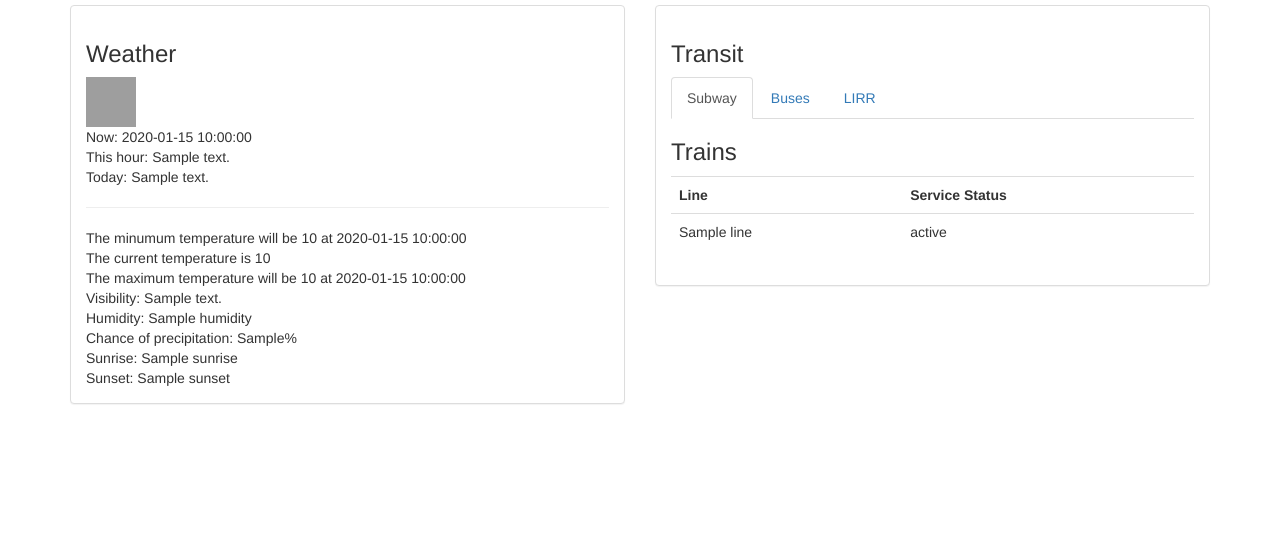
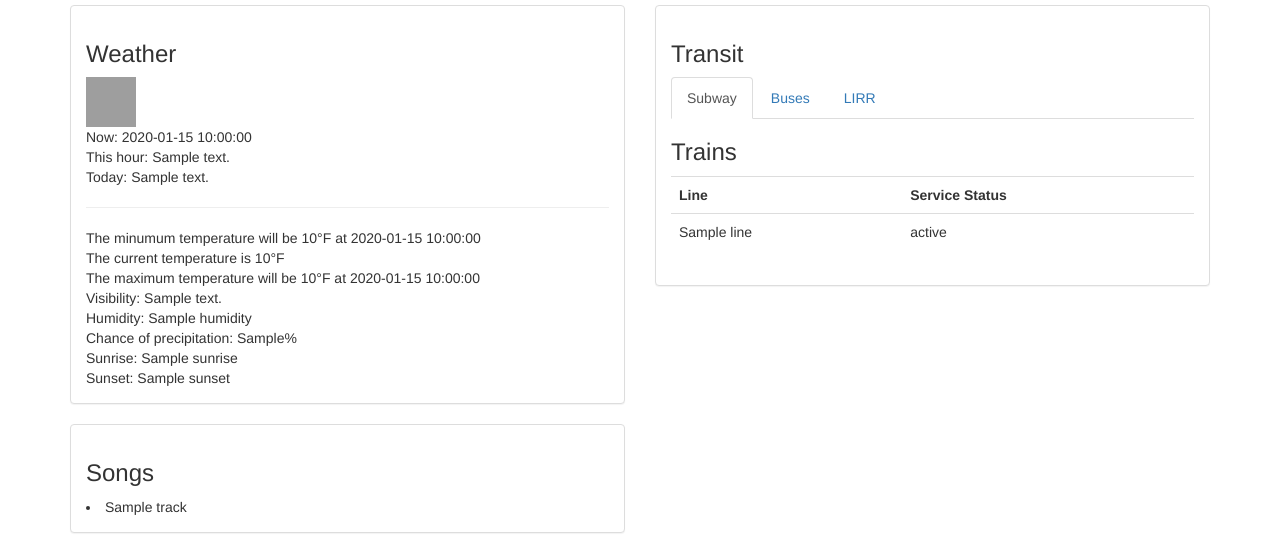
Before and after one commit to cdelfau/restfulAPI, a Flask app: template templates/result.html in a window 1280 px wide. Shown: the part 372-925 px from the top of the page. Before the commit the page ends 776 px from the top, so only its background shows below. Run offline with Flask 2, Linux system fonts and the light colour scheme; the template is opened without the code that fills it: most values are stand-ins (such as "Sample title", 1, 10 or a date in 2020); some libraries are stand-ins or nearby versions; grey boxes are pictures that could not be loaded.

Commit message:
Add songs

```diff
--- a/app.py
+++ b/app.py
@@ -15,9 +15,9 @@ def validate_form(form, required_keys):
 @app.route("/")
 def index():
     if "username" in session:
-        success, _weather, _transit, zip_code = autoResult()
+        success, _weather, _transit, zip_code, tracks = autoResult()
         if success:
-            return render_template("result.html", weather=_weather, transit=_transit, zip_code=zip_code)
+            return render_template("result.html", weather=_weather, transit=_transit, zip_code=zip_code, tracks=tracks)
     return render_template("index.html")
 
 @app.route("/search")
@@ -96,7 +96,10 @@ def result():
             _transit["bus_number"] = bus_number
 
         _weather = weather.getInfo(zip_code)
-        return render_template("result.html", weather=_weather, transit=_transit, zip_code=zip_code)
+        tracks = None
+        if session.get("username"):
+            tracks = topTracks.get()
+        return render_template("result.html", weather=_weather, transit=_transit, zip_code=zip_code, tracks=tracks)
     return ""
 
 def autoResult():
@@ -120,7 +123,8 @@ def autoResult():
     if d.get('lirr') == 1:
         _transit['lirr'] = transit.getLIRRStatus()
     _weather = weather.getInfo(zip_code)
-    return 1, _weather, _transit, zip_code
+    tracks = topTracks.get()
+    return 1, _weather, _transit, zip_code, tracks
 
 @app.route("/buses", methods=["GET"])
 def bus():
--- a/templates/result.html
+++ b/templates/result.html
@@ -6,6 +6,7 @@
     style="width: 100%; height: 300px" frameborder="0"
     src="https://www.google.com/maps/embed/v1/place?key=AIzaSyCHMik9hzCwdMkRGUy0k8q2FkgmaLNx7BM
     &q={{ zip_code }}">
+
 </iframe>
 
 <div class="row">
@@ -19,9 +20,9 @@
                 This hour: {{ weather["summaryHour"] }}<br>
                 Today: {{ weather["summaryDay"] }}<br>
                 <hr>
-        The minumum temperature will be {{ weather["minTemp"] }} at {{ weather["minTempTime"] }}<br>
-        The current temperature is {{ weather["temp"] }}<br>
-        The maximum temperature will be {{ weather["maxTemp"] }} at {{ weather["maxTempTime"] }}<br>
+                The minumum temperature will be {{ weather["minTemp"] }}°F at {{ weather["minTempTime"] }}<br>
+                The current temperature is {{ weather["temp"] }}°F<br>
+                The maximum temperature will be {{ weather["maxTemp"] }}°F at {{ weather["maxTempTime"] }}<br>
                 Visibility: {{ weather["visibility"] }}<br>
                 Humidity: {{ weather["humidity"] }}<br>
                 Chance of precipitation: {{ weather["precipProb"] }}%<br>
@@ -30,6 +31,16 @@
                 {% endif %}
             </div>
         </div>
+        {% if tracks %}
+        <div class="panel panel-default">
+            <div class="panel-body">
+                <h3>Songs</h3>
+                {% for track in tracks %}
+                <li>{{ track }}</li>
+                {% endfor %}
+            </div>
+        </div>
+        {% endif %}
     </div>
     <div class="col-md-6">
         <div class="panel panel-default">
--- a/utils/topTracks.py
+++ b/utils/topTracks.py
@@ -22,7 +22,7 @@ def get():
                 ind = random.randint(0,len(obj)-1)
             chosenI.append(ind)
             print "INDEX: " + str(ind)
-            track =  obj[ind]['name'].encode("utf-8")
-            artist = obj[ind]['artist']['name'].encode("utf-8")
+            track =  obj[ind]['name'].encode("ascii", "ignore").decode("ascii")
+            artist = obj[ind]['artist']['name'].encode("ascii", "ignore").decode("ascii")
             tracks.append(track + " by " + artist)
     return tracks
```
Lines whose indentation alone changed are shown as unchanged.
